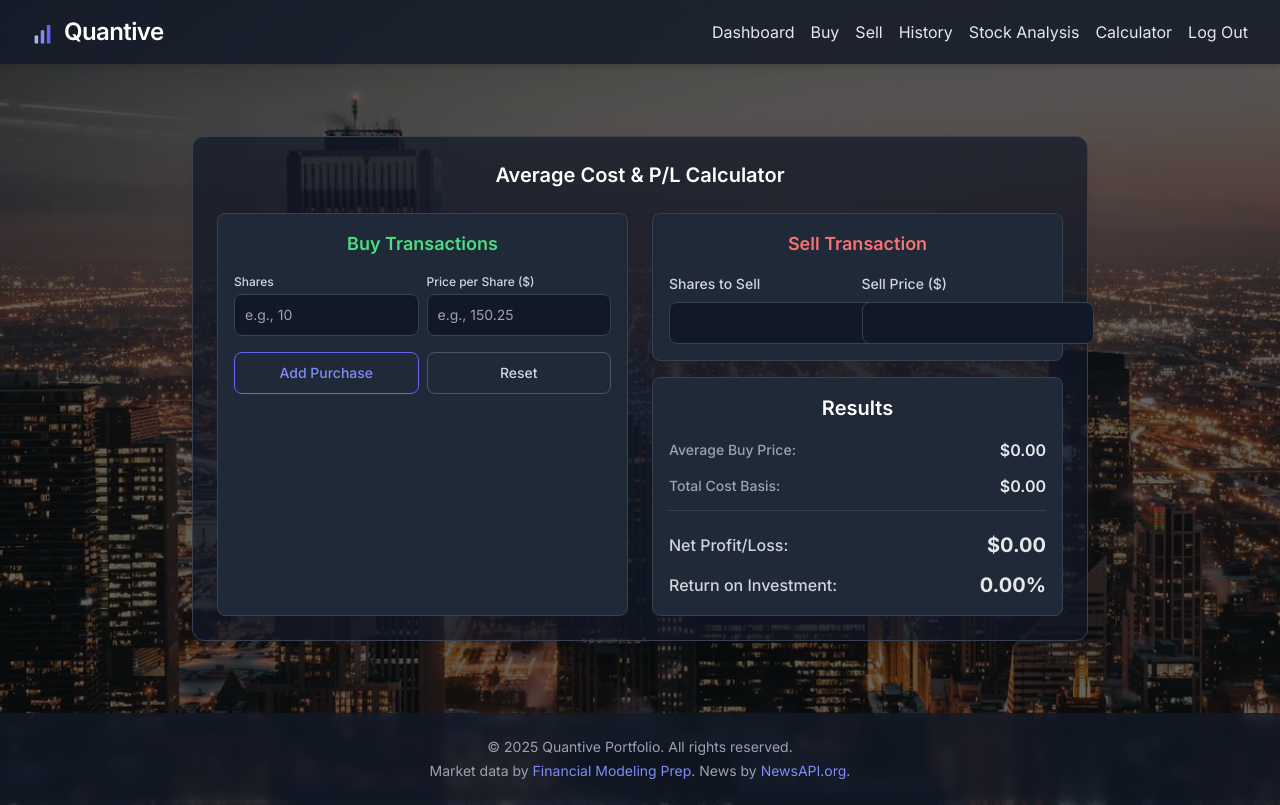
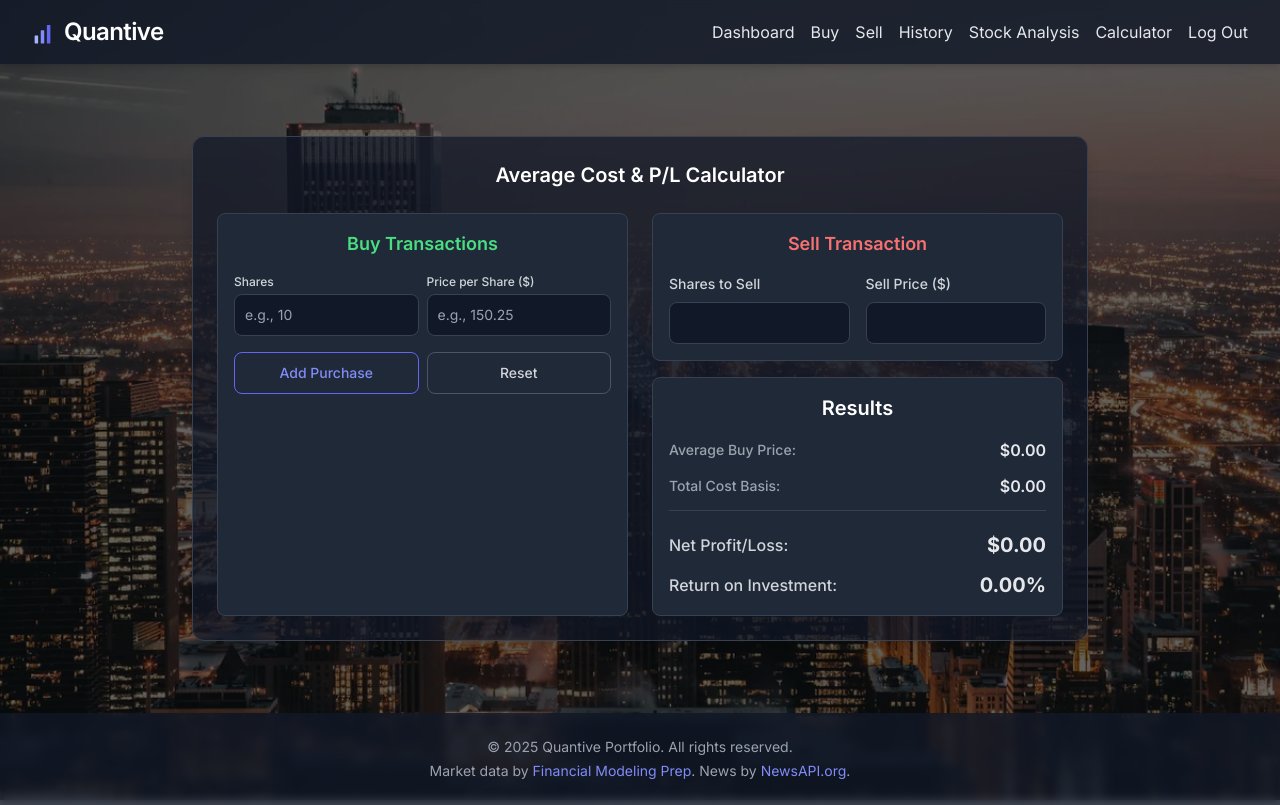
Before and after one commit to francordon29/Quantive-Portfolio, a Flask app: page /calculator in a window 1280 px wide. Run offline with Flask 3, Linux system fonts and the light colour scheme; a user stored in the database is signed in; some libraries are stand-ins or nearby versions.

Commit message:
Project change

```diff
--- a/templates/calculator.html
+++ b/templates/calculator.html
@@ -21,13 +21,13 @@
               <div>
                 <label class="block mb-1 text-xs font-medium text-gray-300">Shares</label>
                 <input type="number" name="buy_shares"
-                       class="calc-input w-full bg-gray-900 border border-gray-700 text-gray-200 sm:text-sm rounded-lg p-2.5"
+                       class="calc-input no-spin w-full bg-gray-900 border border-gray-700 text-gray-200 sm:text-sm rounded-lg p-2.5"
                        placeholder="e.g., 10">
               </div>
               <div>
                 <label class="block mb-1 text-xs font-medium text-gray-300">Price per Share ($)</label>
                 <input type="number" name="buy_price"
-                       class="calc-input w-full bg-gray-900 border border-gray-700 text-gray-200 sm:text-sm rounded-lg p-2.5"
+                       class="calc-input no-spin w-full bg-gray-900 border border-gray-700 text-gray-200 sm:text-sm rounded-lg p-2.5"
                        placeholder="e.g., 150.25">
               </div>
             </div>
@@ -48,16 +48,16 @@
         <div class="space-y-4">
           <div class="p-4 bg-gray-800 border border-gray-700 rounded-lg">
             <h2 class="text-lg font-semibold text-center text-red-400 mb-4">Sell Transaction</h2>
-            <div class="grid grid-cols-2 gap-2">
+            <div class="grid grid-cols-1 md:grid-cols-2 gap-4">
               <div>
                 <label for="sellShares" class="block mb-2 text-sm font-medium text-gray-300">Shares to Sell</label>
                 <input type="number" id="sellShares"
-                       class="calc-input bg-gray-900 border border-gray-700 text-gray-200 sm:text-sm rounded-lg p-2.5">
+                       class="calc-input no-spin w-full bg-gray-900 border border-gray-700 text-gray-200 sm:text-sm rounded-lg p-2.5">
               </div>
               <div>
                 <label for="sellPrice" class="block mb-2 text-sm font-medium text-gray-300">Sell Price ($)</label>
                 <input type="number" id="sellPrice"
-                       class="calc-input bg-gray-900 border border-gray-700 text-gray-200 sm:text-sm rounded-lg p-2.5">
+                       class="calc-input no-spin w-full bg-gray-900 border border-gray-700 text-gray-200 sm:text-sm rounded-lg p-2.5">
               </div>
             </div>
           </div>
@@ -89,6 +89,128 @@
   </div>
 </div>
 
+<style>
+.no-spin::-webkit-inner-spin-button,
+.no-spin::-webkit-outer-spin-button {
+  -webkit-appearance: none;
+  margin: 0;
+}
+.no-spin {
+  -moz-appearance: textfield;
+}
+</style>
+
 <script>
+document.addEventListener("DOMContentLoaded", () => {
+  const buyEntries = document.getElementById("buy-entries");
+  const addBtn = document.getElementById("add-purchase-btn");
+  const resetBtn = document.getElementById("reset-calc-btn");
+
+  const avgBuyPrice = document.getElementById("avgBuyPrice");
+  const totalCost = document.getElementById("totalCost");
+  const netPL = document.getElementById("netPL");
+  const returnPct = document.getElementById("returnPct");
+
+  const sellShares = document.getElementById("sellShares");
+  const sellPrice = document.getElementById("sellPrice");
+
+  // Add new buy entry
+  addBtn.addEventListener("click", () => {
+    const entry = document.createElement("div");
+    entry.className = "buy-entry grid grid-cols-2 gap-2 items-end";
+    entry.innerHTML = `
+      <div>
+        <label class="block mb-1 text-xs font-medium text-gray-300">Shares</label>
+        <input type="number" name="buy_shares"
+               class="calc-input no-spin w-full bg-gray-900 border border-gray-700 text-gray-200 sm:text-sm rounded-lg p-2.5"
+               placeholder="e.g., 10">
+      </div>
+      <div>
+        <label class="block mb-1 text-xs font-medium text-gray-300">Price per Share ($)</label>
+        <input type="number" name="buy_price"
+               class="calc-input no-spin w-full bg-gray-900 border border-gray-700 text-gray-200 sm:text-sm rounded-lg p-2.5"
+               placeholder="e.g., 150.25">
+      </div>
+    `;
+    buyEntries.appendChild(entry);
+    calculate();
+  });
+
+  // Reset everything
+  resetBtn.addEventListener("click", () => {
+    buyEntries.innerHTML = `
+      <div class="buy-entry grid grid-cols-2 gap-2 items-end">
+        <div>
+          <label class="block mb-1 text-xs font-medium text-gray-300">Shares</label>
+          <input type="number" name="buy_shares"
+                 class="calc-input no-spin w-full bg-gray-900 border border-gray-700 text-gray-200 sm:text-sm rounded-lg p-2.5"
+                 placeholder="e.g., 10">
+        </div>
+        <div>
+          <label class="block mb-1 text-xs font-medium text-gray-300">Price per Share ($)</label>
+          <input type="number" name="buy_price"
+                 class="calc-input no-spin w-full bg-gray-900 border border-gray-700 text-gray-200 sm:text-sm rounded-lg p-2.5"
+                 placeholder="e.g., 150.25">
+        </div>
+      </div>
+    `;
+    sellShares.value = "";
+    sellPrice.value = "";
+    avgBuyPrice.textContent = "$0.00";
+    totalCost.textContent = "$0.00";
+    netPL.textContent = "$0.00";
+    netPL.className = "text-xl font-bold text-gray-200";
+    returnPct.textContent = "0.00%";
+    returnPct.className = "text-xl font-bold text-gray-200";
+  });
+
+  // Recalculate on input changes
+  document.addEventListener("input", calculate);
+
+  function calculate() {
+    const buyInputs = buyEntries.querySelectorAll(".buy-entry");
+    let totalShares = 0;
+    let totalInvestment = 0;
+
+    buyInputs.forEach(entry => {
+      const shares = parseFloat(entry.querySelector("input[name='buy_shares']").value) || 0;
+      const price = parseFloat(entry.querySelector("input[name='buy_price']").value) || 0;
+      totalShares += shares;
+      totalInvestment += shares * price;
+    });
+
+    const avgPrice = totalShares > 0 ? totalInvestment / totalShares : 0;
+    avgBuyPrice.textContent = `$${avgPrice.toFixed(2)}`;
+    totalCost.textContent = `$${totalInvestment.toFixed(2)}`;
+
+    const sellQty = parseFloat(sellShares.value) || 0;
+    const sellP = parseFloat(sellPrice.value) || 0;
+
+    if (sellQty > 0 && sellP > 0 && totalShares > 0) {
+      const revenue = sellQty * sellP;
+      const cost = sellQty * avgPrice;
+      const profit = revenue - cost;
+
+      netPL.textContent = `$${profit.toFixed(2)}`;
+      returnPct.textContent = `${((profit / cost) * 100).toFixed(2)}%`;
+
+      if (profit > 0) {
+        netPL.className = "text-xl font-bold text-green-400";
+        returnPct.className = "text-xl font-bold text-green-400";
+      } else if (profit < 0) {
+        netPL.className = "text-xl font-bold text-red-400";
+        returnPct.className = "text-xl font-bold text-red-400";
+      } else {
+        netPL.className = "text-xl font-bold text-gray-200";
+        returnPct.className = "text-xl font-bold text-gray-200";
+      }
+    } else {
+      netPL.textContent = "$0.00";
+      netPL.className = "text-xl font-bold text-gray-200";
+      returnPct.textContent = "0.00%";
+      returnPct.className = "text-xl font-bold text-gray-200";
+    }
+  }
+});
 </script>
 {% endblock %}
--- a/templates/layout.html
+++ b/templates/layout.html
@@ -9,6 +9,7 @@
   <!-- SEO -->
   <meta name="description" content="Quantive Portfolio - Track and manage your investments with ease. Analyze stocks, buy, sell, and grow your portfolio with smart insights.">
 
+  <!-- Tailwind -->
   <script src="https://cdn.tailwindcss.com"></script>
 
   <link rel="preconnect" href="https://fonts.googleapis.com">
@@ -22,15 +23,21 @@
 
   <!-- Background -->
   <div class="fixed inset-0 -z-10">
-    <div class="absolute inset-0 bg-gradient-to-b from-gray-900 via-gray-800 to-gray-900 md:hidden"></div>
+    <picture>
+      <!-- Mobile-->
+      <source
+        type="image/webp"
+        srcset="{{ url_for('static', filename='img/pexels-photo-373893-480.webp') }}"
+        media="(max-width: 768px)">
 
-    <!-- Desktop: overlay -->
-    <picture class="hidden md:block">
+      <!-- Desktop -->
       <source
         type="image/webp"
         srcset="{{ url_for('static', filename='img/pexels-photo-373893-800.webp') }} 800w,
                 {{ url_for('static', filename='img/pexels-photo-373893-1200.webp') }} 1200w"
         sizes="100vw">
+
+      <!-- Fallback -->
       <img
         src="{{ url_for('static', filename='img/pexels-photo-373893-800.webp') }}"
         alt="City skyline background"
@@ -39,6 +46,7 @@
         decoding="async">
     </picture>
 
+    <!-- Overlay -->
     <div class="absolute inset-0 bg-black/60"></div>
   </div>
 
```
Also changed, not shown: 2 other files.
